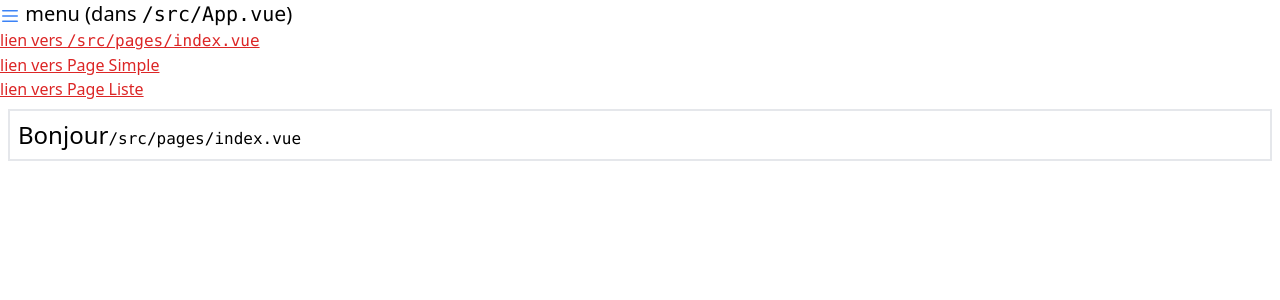
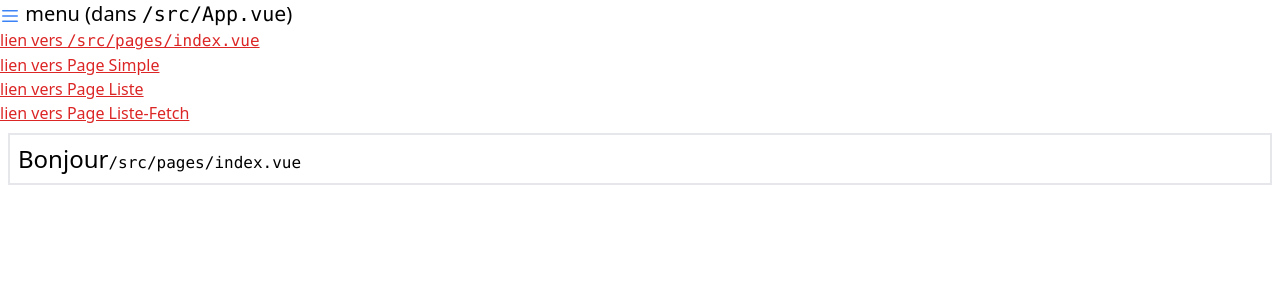
Before and after one commit to ilkaymenn/tp01, a Vue app: page / in a window 1280 px wide. Shown: the top 300 px of the page. Built offline with nearby package versions, Linux system fonts and the light colour scheme.

Commit message:
liste fetch non terminer

```diff
--- a/src/App.vue
+++ b/src/App.vue
@@ -21,6 +21,11 @@
           <h2>lien vers Page Liste</h2>
         </router-link>
       </li>
+      <li>
+        <router-link class="text-red-600 underline" to="/liste-fetch">
+          <h2>lien vers Page Liste-Fetch</h2>
+        </router-link>
+      </li>
     </ul>
   </nav>
 
--- /dev/null
+++ b/src/pages/liste-fetch.vue
@@ -0,0 +1,15 @@
+<template>
+  <div class="p-2">
+    <h1 class="text-2xl">Page Liste Fetch</h1>
+    <div v-for="maisons in maisons" :key="maisons.nom">
+      <card class="w-1/2" v-bind="maisons" />
+    </div>
+  </div>
+</template>
+
+<script setup lang="ts">
+import card from "../components/card.vue";
+
+const res = await fetch("maisons.json");
+const maisons = await res.json();
+</script>
```
Also changed, not shown: public/maisons.json (renamed from src/assets/maisons.json).
